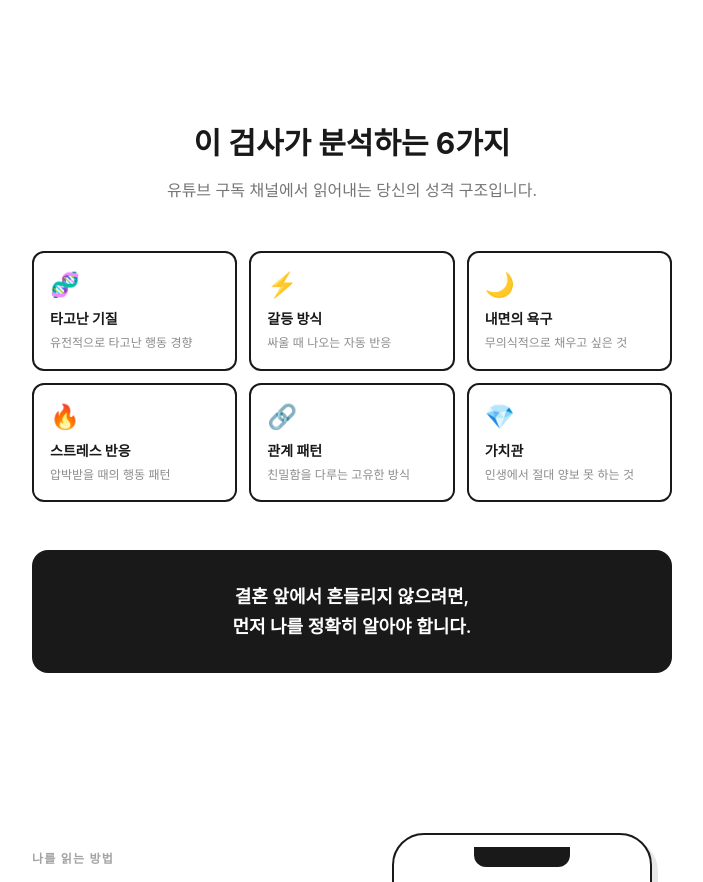
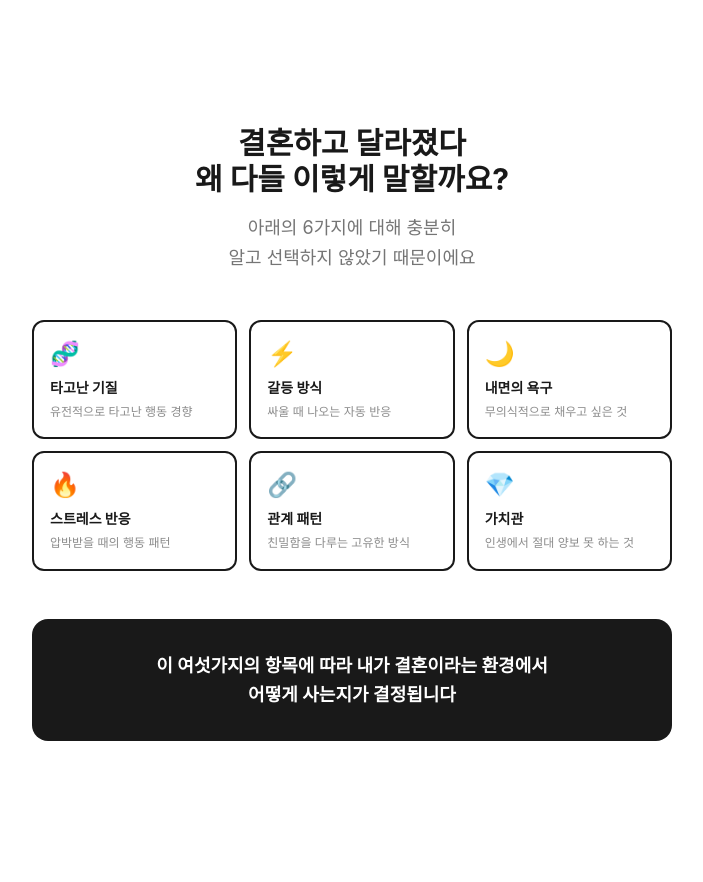
Before and after one commit to readmestudio/gibunstudio, a Next.js app: page /self-hacking/detail/husband-match in a window 1280 px wide. Shown: the part 1540-2422 px from the top of the page, without its empty margins (288-991 px from the left). Built offline with nearby package versions, Linux system fonts and the light colour scheme; no server answers.

Commit message:
fix: 6가지 분석 섹션 카피 변경 — '결혼하고 달라졌다' + 강조 박스 문구 교체
Co-Authored-By: Claude Opus 4.6 (1M context) <noreply@anthropic.com>

```diff
--- a/src/app/self-hacking/detail/husband-match/_components/ChemistrySection.tsx
+++ b/src/app/self-hacking/detail/husband-match/_components/ChemistrySection.tsx
@@ -12,16 +12,16 @@ export default function ChemistrySection() {
     <section className="py-20">
       {/* 섹션 제목 */}
       <h2
-        className="text-2xl sm:text-3xl font-bold text-[var(--foreground)] text-center mb-4"
+        className="text-2xl sm:text-3xl font-bold text-[var(--foreground)] text-center mb-4 whitespace-pre-line"
         style={{ wordBreak: "keep-all" }}
       >
-        이 검사가 분석하는 6가지
+        {"결혼하고 달라졌다\n왜 다들 이렇게 말할까요?"}
       </h2>
       <p
-        className="text-base text-[var(--foreground)]/60 text-center max-w-lg mx-auto mb-12 leading-relaxed"
+        className="text-base sm:text-lg text-[var(--foreground)]/60 text-center max-w-lg mx-auto mb-12 leading-relaxed whitespace-pre-line"
         style={{ wordBreak: "keep-all" }}
       >
-        유튜브 구독 채널에서 읽어내는 당신의 성격 구조입니다.
+        {"아래의 6가지에 대해 충분히\n알고 선택하지 않았기 때문이에요"}
       </p>
 
       {/* 6축 카드 그리드 */}
@@ -48,9 +48,9 @@ export default function ChemistrySection() {
         style={{ wordBreak: "keep-all" }}
       >
         <p className="text-base sm:text-lg font-semibold leading-relaxed">
-          결혼 앞에서 흔들리지 않으려면,
+          이 여섯가지의 항목에 따라 내가 결혼이라는 환경에서
           <br />
-          먼저 나를 정확히 알아야 합니다.
+          어떻게 사는지가 결정됩니다
         </p>
       </div>
     </section>
```
